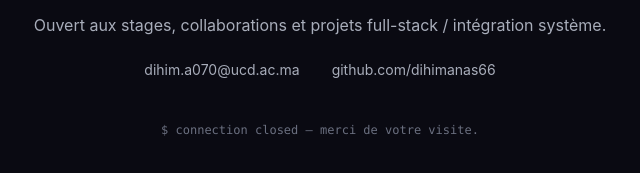
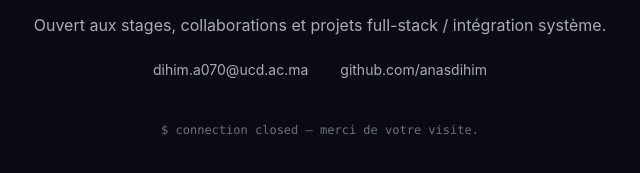
Before and after one commit to dihimanas66/portfolio, a plain HTML site: page index.html in a window 1280 px wide. Shown: the part 2351-2524 px from the top of the page, 320-960 px from the left. Drawn offline with Linux system fonts and the light colour scheme; no server answers.

Commit message:
Mise a jour index.html

```diff
--- a/index.html
+++ b/index.html
@@ -210,7 +210,7 @@
         <p>Ouvert aux stages, collaborations et projets full-stack / intégration système.</p>
         <div class="contact-links">
             <a href="mailto:dihim.a070@ucd.ac.ma" class="a" target="_blank">dihim.a070@ucd.ac.ma</a>
-            <a href="https://github.com/dihimanas66" class="a" target="_blank">github.com/dihimanas66</a>
+            <a href="https://github.com/anasdihim" class="a" target="_blank">github.com/anasdihim</a>
         </div>
         <p class="foot-note">$ connection closed — merci de votre visite.</p>
     </footer>
@@ -219,7 +219,7 @@
         // Compte automatiquement le nombre de repos publics GitHub (hors forks)
         // et met à jour la stat-card "Projets full-stack" à chaque chargement de la page.
         (async function updateProjectCount() {
-            const GITHUB_USERNAME = "dihimanas66";
+            const GITHUB_USERNAME = "anasdihim";
             const statEl = document.getElementById("repo-count");
             if (!statEl) return;
 
```
